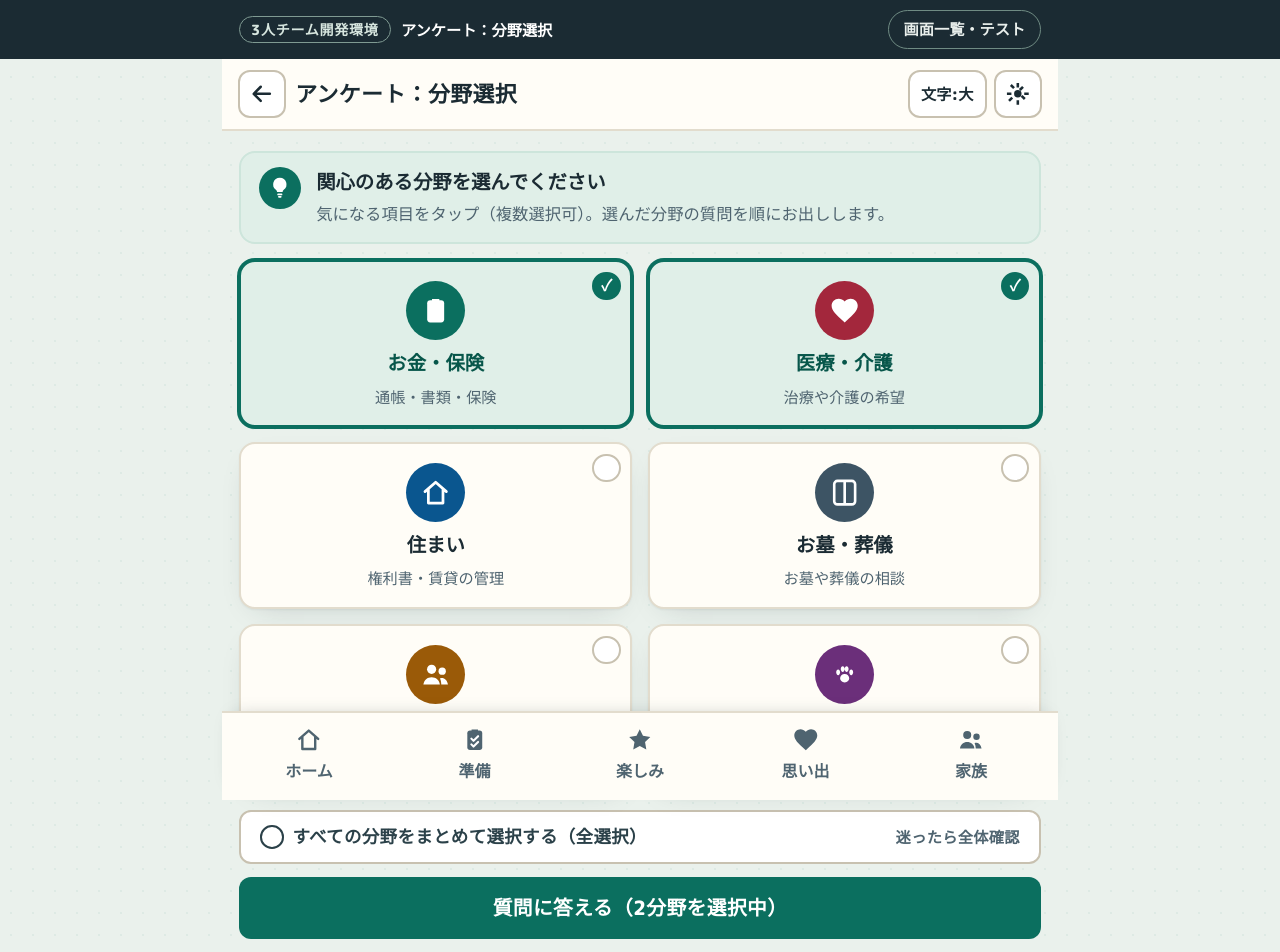
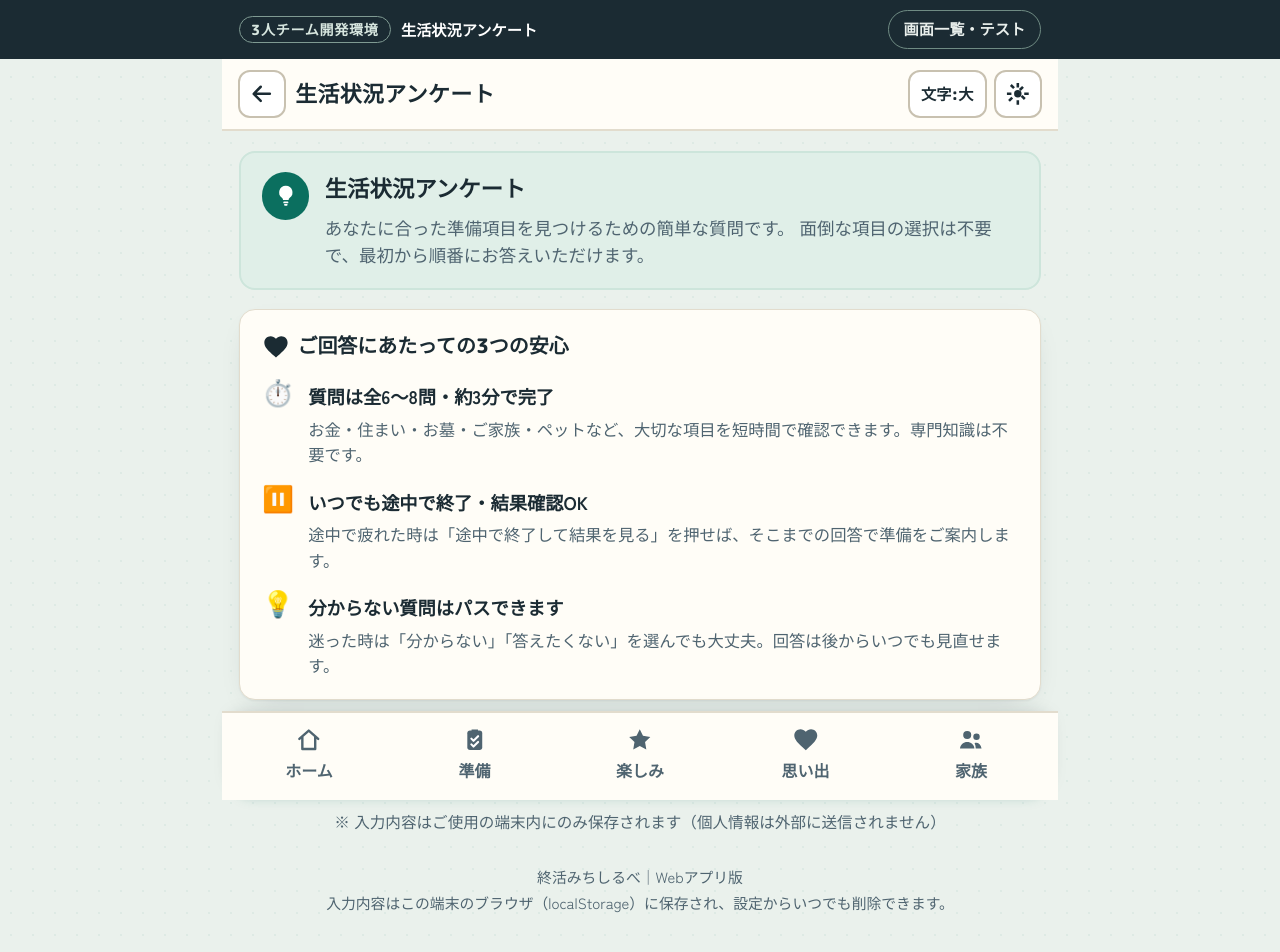
Before and after one commit to jezhongm-art/End_of_Life_Planning, a React (Vite) app: page /survey in a window 1280 px wide. Shown: the top 952 px of the page. Built offline with nearby package versions, Linux system fonts and the light colour scheme.

Commit message:
feat: ご高齢者向けにアンケート項目選択を排除し、全問順次回答フローへ刷新

```diff
--- a/src/App.jsx
+++ b/src/App.jsx
@@ -34,7 +34,7 @@ export default function App() {
       case '/guide':
         return '初回案内'
       case '/survey':
-        return 'アンケート：分野選択'
+        return '生活状況アンケート'
       case '/survey/q':
         return 'アンケート：質問'
       case '/survey/result':
--- a/src/memberA/SurveyTopics.jsx
+++ b/src/memberA/SurveyTopics.jsx
@@ -1,166 +1,152 @@
-import React, { useState } from 'react'
+import React from 'react'
 import { useNavigate } from 'react-router-dom'
 import { useApp } from '../shared/context/AppContext'
-import { TOPICS } from '../memberB/items'
 import { Icon } from '../shared/components/SvgIcons'
 
-const TOPIC_META = {
-  money:   { icon: 'clip',   color: 't-teal',  shortDesc: '通帳・書類・保険' },
-  medical: { icon: 'heart',  color: 't-rose',  shortDesc: '治療や介護の希望' },
-  house:   { icon: 'home',   color: 't-blue',  shortDesc: '権利書・賃貸の管理' },
-  grave:   { icon: 'book',   color: 't-slate', shortDesc: 'お墓や葬儀の相談' },
-  family:  { icon: 'people', color: 't-amber', shortDesc: '終活ノート・話し合い' },
-  pet:     { icon: 'paw',    color: 't-plus',  shortDesc: '引き継ぎ先・お世話の希望' }
-}
-
+/**
+ * 生活状況アンケート 開始画面
+ * シニア（ご高齢者）にも迷わず操作できるよう、事前の分野・項目選択を廃止し、
+ * 最初から全問（約6〜8問）を順番に回答できるシンプルな導線を提供します。
+ */
 export default function SurveyTopics() {
   const navigate = useNavigate()
-  const { state, updateTopics, resetQuiz } = useApp()
-
-  const [selected, setSelected] = useState(() => ({
-    ...state.topics
-  }))
-
-  const selectedCount = Object.values(selected).filter(Boolean).length
-  const isAllSelected = TOPICS.length > 0 && selectedCount === TOPICS.length
-
-  const toggleTopic = (id) => {
-    setSelected((prev) => ({
-      ...prev,
-      [id]: !prev[id]
-    }))
-  }
-
-  const toggleAll = () => {
-    if (isAllSelected) {
-      // 全て解除
-      const none = {}
-      TOPICS.forEach((t) => { none[t.id] = false })
-      setSelected(none)
-    } else {
-      // 全て選択
-      const all = {}
-      TOPICS.forEach((t) => { all[t.id] = true })
-      setSelected(all)
-    }
-  }
+  const { state, resetQuiz } = useApp()
 
   const handleStart = () => {
-    const hasAny = Object.values(selected).some(Boolean)
-    const finalTopics = hasAny ? selected : { money: true, medical: true, house: true, grave: true, family: true, pet: true }
-    updateTopics(finalTopics)
     navigate('/survey/q')
   }
 
   const handleResetAndStart = () => {
     resetQuiz()
-    handleStart()
+    navigate('/survey/q')
+  }
+
+  const handleGoResult = () => {
+    navigate('/survey/result')
   }
 
   return (
     <div className="screen-anim">
-      {/* 導入バナー（コンパクト化） */}
-      <div className="notice notice-teal" style={{ padding: '.75rem .95rem' }}>
-        <div className="n-ic" style={{ width: '2.2rem', height: '2.2rem' }}>
-          <Icon name="bulb" style={{ width: '1.2rem', height: '1.2rem' }} />
+      {/* 導入バナー */}
+      <div className="notice notice-teal" style={{ padding: '1rem 1.1rem' }}>
+        <div className="n-ic" style={{ width: '2.5rem', height: '2.5rem' }}>
+          <Icon name="bulb" style={{ width: '1.4rem', height: '1.4rem' }} />
         </div>
         <div className="n-body">
-          <h2 className="n-title" style={{ fontSize: '1.02rem' }}>関心のある分野を選んでください</h2>
-          <p className="n-sub" style={{ fontSize: '.86rem', marginTop: '.15rem' }}>
-            気になる項目をタップ（複数選択可）。選んだ分野の質問を順にお出しします。
+          <h2 className="n-title" style={{ fontSize: '1.18rem', fontWeight: 800 }}>
+            生活状況アンケート
+          </h2>
+          <p className="n-sub" style={{ fontSize: '.92rem', marginTop: '.35rem', lineHeight: 1.6 }}>
+            あなたに合った準備項目を見つけるための簡単な質問です。
+            面倒な項目の選択は不要で、最初から順番にお答えいただけます。
           </p>
         </div>
       </div>
 
-      {/* 6分野のメニュータイル（2列×3行） */}
-      <div className="tiles" style={{ marginTop: '.85rem' }}>
-        {TOPICS.map((tp) => {
-          const isChecked = !!selected[tp.id]
-          const meta = TOPIC_META[tp.id] || { icon: 'clip', color: 't-teal', shortDesc: tp.d }
-          return (
-            <button
-              key={tp.id}
-              type="button"
-              className={`tile ${isChecked ? 'on' : ''}`}
-              onClick={() => toggleTopic(tp.id)}
-              style={{ width: '100%' }}
-            >
-              <span className="tile-check" aria-hidden="true">
-                {isChecked ? '✓' : ''}
-              </span>
+      {/* ご高齢者向け 3つの安心ポイント */}
+      <section className="card" style={{ marginTop: '1rem' }}>
+        <h3 className="card-title" style={{ fontSize: '1.05rem', display: 'flex', alignItems: 'center', gap: '.4rem' }}>
+          <Icon name="heart" style={{ color: 'var(--rose)', width: '1.15rem', height: '1.15rem' }} />
+          ご回答にあたっての3つの安心
+        </h3>
 
-              <div className={`t-ic ${meta.color}`}>
-                <Icon name={meta.icon} />
+        <div style={{ marginTop: '.85rem', display: 'flex', flexDirection: 'column', gap: '.85rem' }}>
+          <div style={{ display: 'flex', alignItems: 'flex-start', gap: '.75rem' }}>
+            <span style={{ fontSize: '1.35rem', lineHeight: 1 }}>⏱️</span>
+            <div>
+              <strong style={{ fontSize: '.96rem', color: 'var(--ink)' }}>質問は全6〜8問・約3分で完了</strong>
+              <p style={{ fontSize: '.86rem', color: 'var(--muted)', marginTop: '.15rem', lineHeight: 1.55 }}>
+                お金・住まい・お墓・ご家族・ペットなど、大切な項目を短時間で確認できます。専門知識は不要です。
+              </p>
+            </div>
           </div>
 
-              <span className="t-title">{tp.t}</span>
-              <span className="t-desc">{meta.shortDesc}</span>
-            </button>
-          )
-        })}
+          <div style={{ display: 'flex', alignItems: 'flex-start', gap: '.75rem' }}>
+            <span style={{ fontSize: '1.35rem', lineHeight: 1 }}>⏸️</span>
+            <div>
+              <strong style={{ fontSize: '.96rem', color: 'var(--ink)' }}>いつでも途中で終了・結果確認OK</strong>
+              <p style={{ fontSize: '.86rem', color: 'var(--muted)', marginTop: '.15rem', lineHeight: 1.55 }}>
+                途中で疲れた時は「途中で終了して結果を見る」を押せば、そこまでの回答で準備をご案内します。
+              </p>
+            </div>
           </div>
 
-      {/* 全選択 / 全解除の横バー（質問に答えるボタンの上） */}
-      <div style={{ marginTop: '1rem' }}>
-        <button
-          type="button"
-          className={`btn btn-block ${isAllSelected ? 'btn-sub' : 'btn-ghost'}`}
+          <div style={{ display: 'flex', alignItems: 'flex-start', gap: '.75rem' }}>
+            <span style={{ fontSize: '1.35rem', lineHeight: 1 }}>💡</span>
+            <div>
+              <strong style={{ fontSize: '.96rem', color: 'var(--ink)' }}>分からない質問はパスできます</strong>
+              <p style={{ fontSize: '.86rem', color: 'var(--muted)', marginTop: '.15rem', lineHeight: 1.55 }}>
+                迷った時は「分からない」「答えたくない」を選んでも大丈夫。回答は後からいつでも見直せます。
+              </p>
+            </div>
+          </div>
+        </div>
+      </section>
+
+      {/* 診断済みの場合の再開・結果確認ブロック */}
+      {state.quizDone ? (
+        <section
+          className="card"
           style={{
-            minHeight: '2.85rem',
-            fontSize: '.92rem',
-            display: 'flex',
-            alignItems: 'center',
-            justifyContent: 'space-between',
-            padding: '0 1rem'
-          }}
-          onClick={toggleAll}
-        >
-          <span style={{ display: 'flex', alignItems: 'center', gap: '.45rem' }}>
-            <span
-              className="mk"
-              style={{
-                width: '1.25rem',
-                height: '1.25rem',
-                fontSize: '.76rem',
-                background: isAllSelected ? 'var(--brand)' : '#fff',
-                color: isAllSelected ? '#fff' : 'inherit'
+            marginTop: '1rem',
+            background: 'var(--surface-2)',
+            border: '2px solid var(--teal-line, #cde5db)'
           }}
         >
-              {isAllSelected ? '✓' : ''}
+          <div style={{ display: 'flex', alignItems: 'center', gap: '.5rem' }}>
+            <span className="badge badge-done" style={{ fontWeight: 800 }}>回答済み</span>
+            <span style={{ fontSize: '.92rem', fontWeight: 800, color: 'var(--ink)' }}>
+              前回の回答結果が保存されています
             </span>
-            <strong>
-              {isAllSelected ? 'すべての分野を選択中（全選択）' : 'すべての分野をまとめて選択する（全選択）'}
-            </strong>
-          </span>
-          <span style={{ fontSize: '.8rem', color: 'var(--muted)' }}>
-            {isAllSelected ? 'タップで解除' : '迷ったら全体確認'}
-          </span>
-        </button>
           </div>
+          <p style={{ fontSize: '.86rem', color: 'var(--muted)', marginTop: '.4rem', lineHeight: 1.55 }}>
+            前回の診断結果をそのまま確認するか、回答をリセットして最初から答え直すことができます。
+          </p>
 
-      {/* 質問に答えるボタン */}
-      <div className="btn-row" style={{ marginTop: '.65rem' }}>
+          <div className="btn-row" style={{ marginTop: '1rem' }}>
             <button
               type="button"
               className="btn btn-primary btn-block"
-          disabled={selectedCount === 0}
+              style={{ minHeight: '3.3rem', fontSize: '1.08rem', fontWeight: 800 }}
+              onClick={handleGoResult}
+            >
+              前回の診断結果を見る
+            </button>
+            <button
+              type="button"
+              className="btn btn-ghost btn-block"
+              style={{ minHeight: '2.9rem', fontSize: '.92rem' }}
+              onClick={handleResetAndStart}
+            >
+              回答をリセットして最初からやり直す
+            </button>
+          </div>
+        </section>
+      ) : (
+        /* 初回スタートボタン */
+        <div style={{ marginTop: '1.35rem' }}>
+          <button
+            type="button"
+            className="btn btn-primary btn-block"
+            style={{
+              minHeight: '3.5rem',
+              fontSize: '1.14rem',
+              fontWeight: 800,
+              boxShadow: '0 4px 14px rgba(11, 111, 95, 0.28)',
+              display: 'flex',
+              alignItems: 'center',
+              justifyContent: 'center',
+              gap: '.5rem'
+            }}
             onClick={handleStart}
           >
-          {selectedCount === 0
-            ? '分野を1つ以上選んでください'
-            : `質問に答える（${selectedCount}分野を選択中）`}
+            <span>アンケートをはじめる（全問回答・約3分）</span>
+            <span style={{ fontSize: '1.3rem' }}>→</span>
           </button>
-      </div>
 
-      {state.quizDone && (
-        <div style={{ textAlign: 'center', marginTop: '.85rem' }}>
-          <button
-            type="button"
-            className="btn btn-ghost btn-small"
-            onClick={handleResetAndStart}
-          >
-            前回の回答をリセットして最初からやり直す
-          </button>
+          <p style={{ textAlign: 'center', fontSize: '.82rem', color: 'var(--muted)', marginTop: '.75rem' }}>
+            ※ 入力内容はご使用の端末内にのみ保存されます（個人情報は外部に送信されません）
+          </p>
         </div>
       )}
     </div>
--- a/src/shared/styles/global.css
+++ b/src/shared/styles/global.css
@@ -203,6 +203,8 @@ body {
   color: var(--ink);
   line-height: 1.25;
   white-space: nowrap;
+  overflow: hidden;
+  text-overflow: ellipsis;
 }
 
 .brandtag {
--- a/src/shared/wishes.js
+++ b/src/shared/wishes.js
@@ -40,7 +40,7 @@ export const TALK_TOPICS = [
 export const SCREENS_INFO = [
   { path: "/guide",    no: "01", name: "初回案内・使い方サポート", kind: "core", note: "できること・3ステップ図解・スキップ・見直し" },
   { path: "/",         no: "02", name: "ホーム・進捗確認",         kind: "core", note: "完了率・次の一歩・途中再開・楽しみプレビュー" },
-  { path: "/survey",   no: "03", name: "アンケート：分野を選ぶ",   kind: "core", note: "複数選択・全体確認（分からない入口）" },
+  { path: "/survey",   no: "03", name: "生活状況アンケート（開始案内）", kind: "core", note: "シニア向け安心設計・全問順次回答・途中終了対応" },
   { path: "/survey/q", no: "04", name: "アンケート：質問（分岐）", kind: "core", note: "回答に応じて分岐・途中保存と再開" },
   { path: "/survey/result", no: "05", name: "質問結果・準備の提案", kind: "core", note: "対応表照合・次の一歩1件・全体像・家族まとめ" },
   { path: "/items",    no: "06", name: "準備項目一覧（7項目）",    kind: "core", note: "アンケート前も利用可・6つの状態・優先選択" },
```
Also changed, not shown: src/memberA/SurveyQuestions.jsx (+28 -7 lines), src/memberC/rules.js (+4 -14 lines), 1 other file (tests, documents, lock files or other folders). Lines whose indentation alone changed are shown as unchanged.
